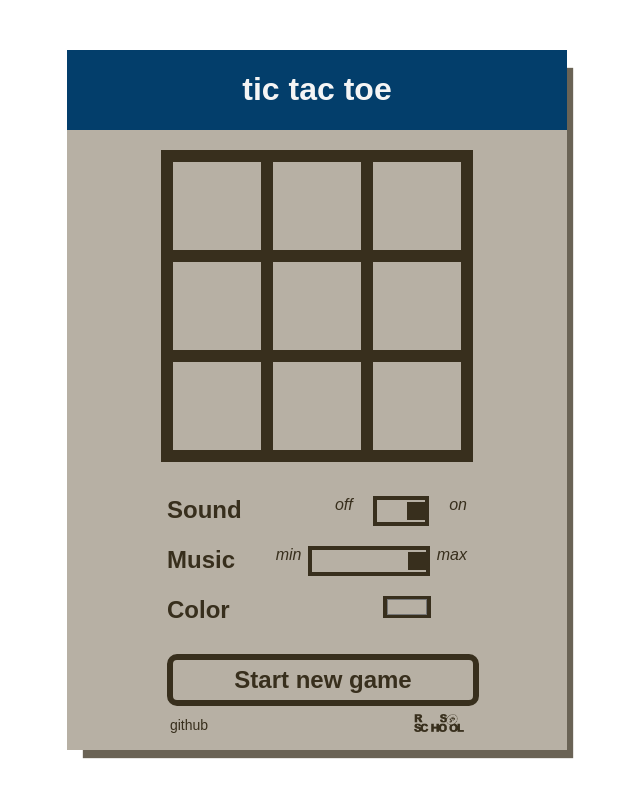
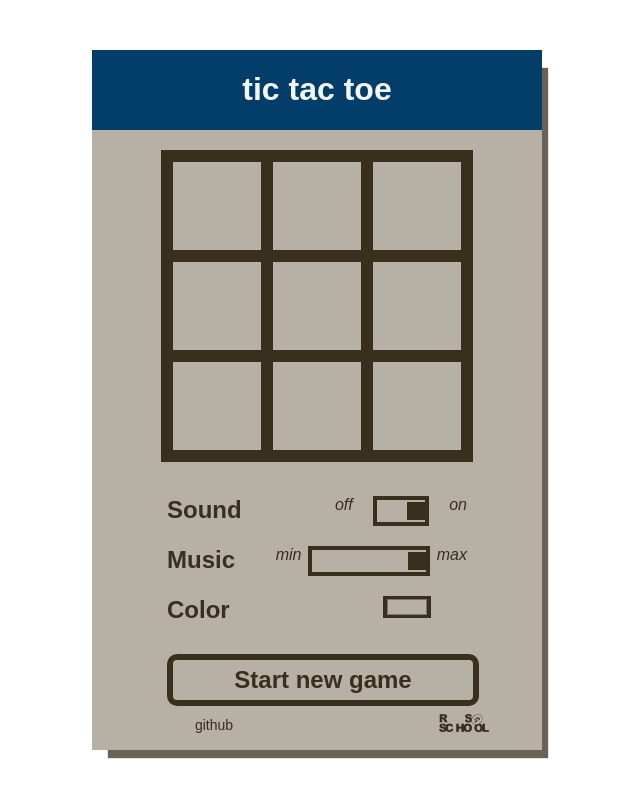
Before and after one commit to seha1/react-game, a React (Create React App) app: page / in a window 1280 px wide. Shown: the whole page, without its empty margins (323-963 px from the left). Built offline with nearby package versions, Linux system fonts and the light colour scheme.

Commit message:
уменьшил размер игрового поля изменил цветовую гамму

```diff
--- a/src/Components/main.module.css
+++ b/src/Components/main.module.css
@@ -8,7 +8,7 @@
 }
 .wrapper{
     margin: 0 auto;
-    width: 1024px;
+    max-width: 1024px;
     height: 100vh;
     min-width: 500px;
     display: flex;
@@ -16,7 +16,7 @@
 }
 .field{
     margin: 50px auto;
-    width: 500px;
+    max-width: 450px;
     height: 700px;
     min-width: 320px;
     display: flex;
```
